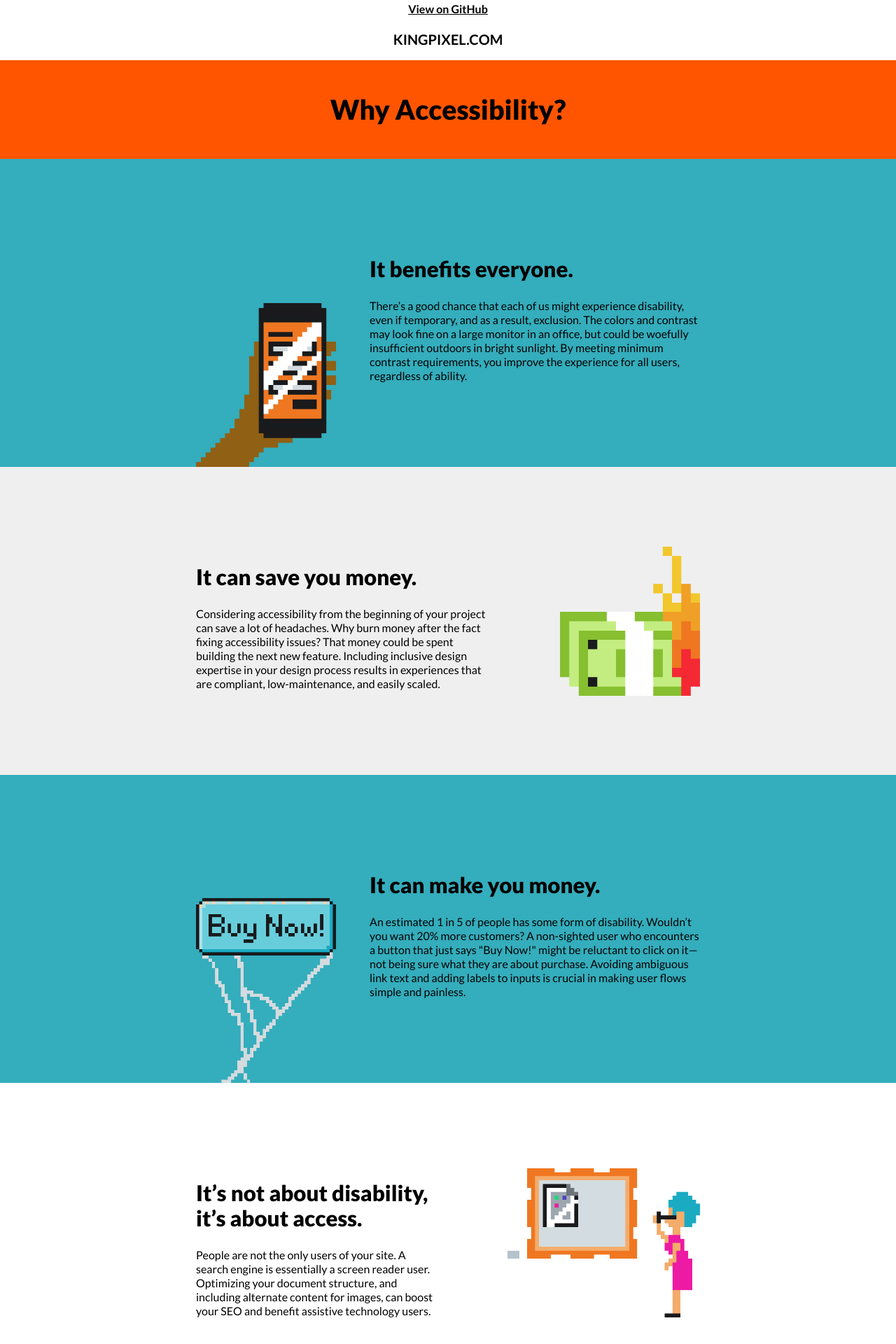
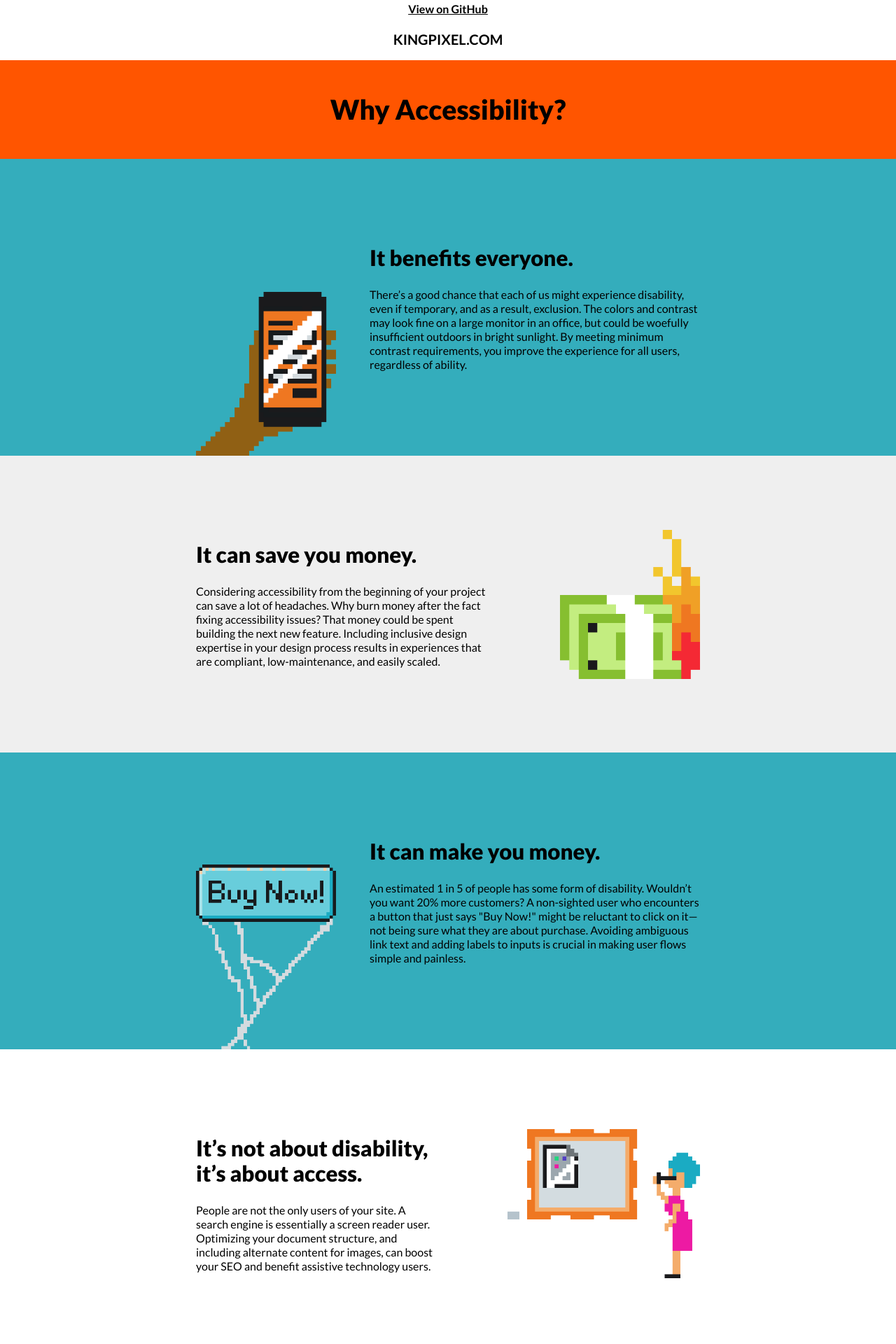
Before and after one commit to simonswiss/kingpixel-demo, a Jekyll site: the page built from a11y/index.html, in a window 1280 px wide. Shown: the top 1920 px of the page at 70% size. Built offline with Jekyll 4.4.1, drawn with Linux system fonts in a browser that asks for light colours.

Commit message:
fixes some spacing issues

```diff
--- a/assets/css/style.scss
+++ b/assets/css/style.scss
@@ -155,7 +155,7 @@
       }
     }
     .copy {
-      h2 {
+      h2,h3 {
         margin-top: 1.75rem;
       }
       .greet {
@@ -223,6 +223,7 @@
         img {
           display: block;
           max-width: none;
+          margin: 6rem 0;
         }
       }
       .copy {
@@ -260,23 +261,26 @@
 
   .row .img-center {
     flex-direction: column;
-    padding: 6rem 0;
     text-align: center;
     .image {
-
+      margin: 0;
       max-width: 100%;
       img {
         max-width: 30rem;
       }
-      margin: 0;
       &+.copy {
-        margin-top: 1.75rem;
       }
     }
     .copy {
       padding: 0;
       margin: 0;
       max-width: 30rem;
+      &:last-child {
+        margin-bottom: 6rem;
+      }
+      &:first-child {
+        margin-top: 6rem;
+      }
     }
   }
 
```
